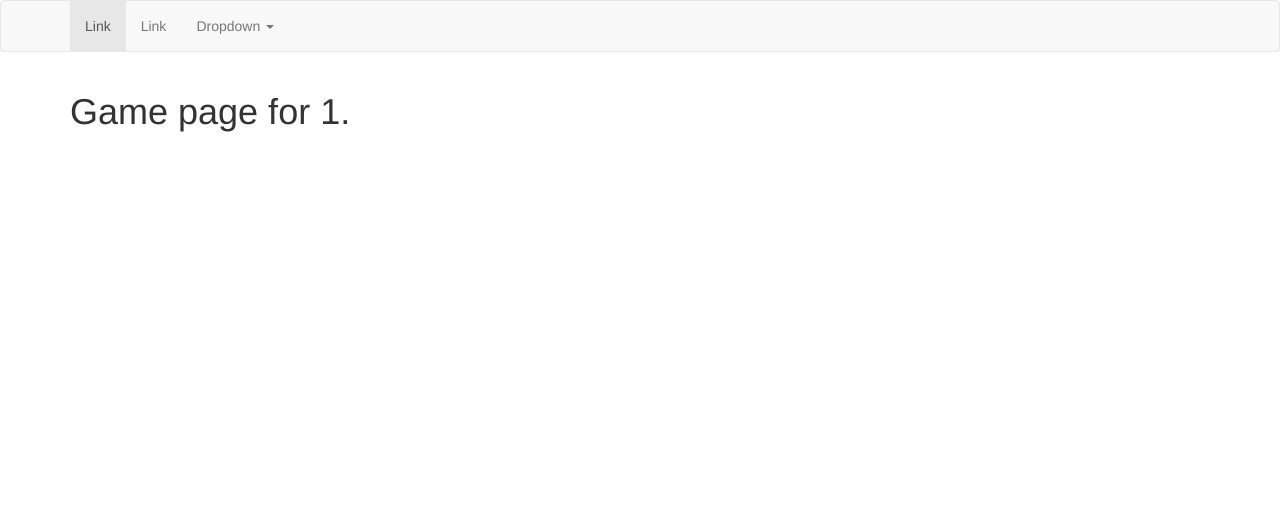
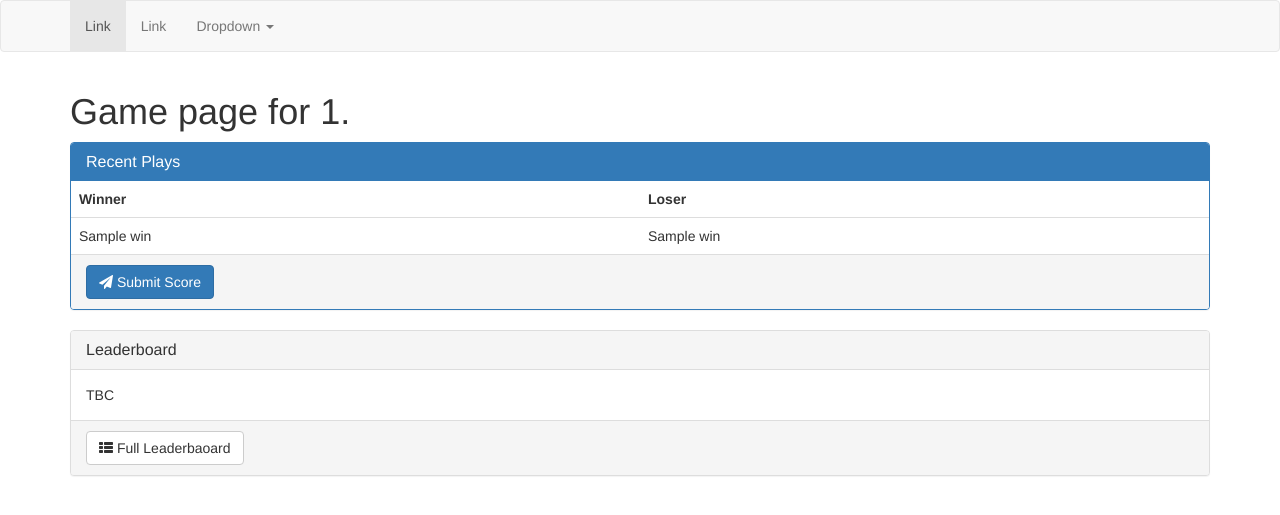
Before and after one commit to JamesLaverack/scoreboard, a Flask app: page /game/1 in a window 1280 px wide. Shown: the top 515 px of the page. Run offline with Flask 2, Linux system fonts and the light colour scheme; a database or web service that is not in the repository returns one stand-in record (values such as "Sample title"); some libraries are stand-ins or nearby versions.

Commit message:
Add game page

```diff
--- a/app.py
+++ b/app.py
@@ -1,4 +1,4 @@
-from flask import Flask, render_template, request, url_for, redirect
+from flask import Flask, render_template, request, url_for, redirect, abort
 from flask_bootstrap import Bootstrap
 import db
 
@@ -16,7 +16,17 @@ def show_user(name):
 
 @app.route("/game/<gamename>")
 def show_game(gamename):
-    return render_template('game.html', gamename=gamename)
+    cur = db.database_connection().cursor()
+    cur.execute("SELECT id FROM game WHERE name = %s", [gamename])
+    id = cur.fetchone()
+
+    cur.execute("SELECT winner.name, loser.name FROM win JOIN player winner ON winner.id = win.winner JOIN player loser ON loser.id = win.loser WHERE win.game = %s ORDER BY win.happened DESC LIMIT 3", [id])
+    wins = cur.fetchall()
+
+    if id is None:
+        abort(404)
+
+    return render_template('game.html', gamename=gamename, wins=wins)
 
 @app.route("/game/")
 def show_games():
--- a/templates/game.html
+++ b/templates/game.html
@@ -7,5 +7,45 @@
 {% block content %}
 <div class="container">
   <h1>Game page for {{ gamename }}.</h1>
+
+  <div class="panel panel-primary">
+    <div class="panel-heading">
+      <h3 class="panel-title">Recent Plays</h3>
+    </div>
+    {% if wins|length >0 %}
+    <table class="table">
+      <tr>
+	<th>Winner</th>
+	<th>Loser</th>
+      </tr>
+      {% for win in wins %}
+      <tr>
+	<td>{{ win[0] }}</td>
+	<td>{{ win[1] }}</td>
+      </tr>
+      {% endfor %}
+    </table>
+    {% else %}
+    <div class="panel-body">
+      No recent games. =(
+    </div>
+    {% endif %}
+    <div class="panel-footer">
+      <a href="{{ url_for('show_submit_score', gamename=gamename) }}" class="btn btn-primary"><i class="fa fa-paper-plane"></i> Submit Score</a>
+    </div>
+  </div>
+
+  <div class="panel panel-default">
+    <div class="panel-heading">
+      <h3 class="panel-title">Leaderboard</h3>
+    </div>
+    <div class="panel-body">
+      TBC
+    </div>
+    <div class="panel-footer">
+      <a href="{{ url_for('show_leaderboard', gamename=gamename) }}" class="btn btn-default"><i class="fa fa-th-list"></i> Full Leaderbaoard</a>
+    </div>
+  </div>
+
 </div>
 {% endblock %}
```
